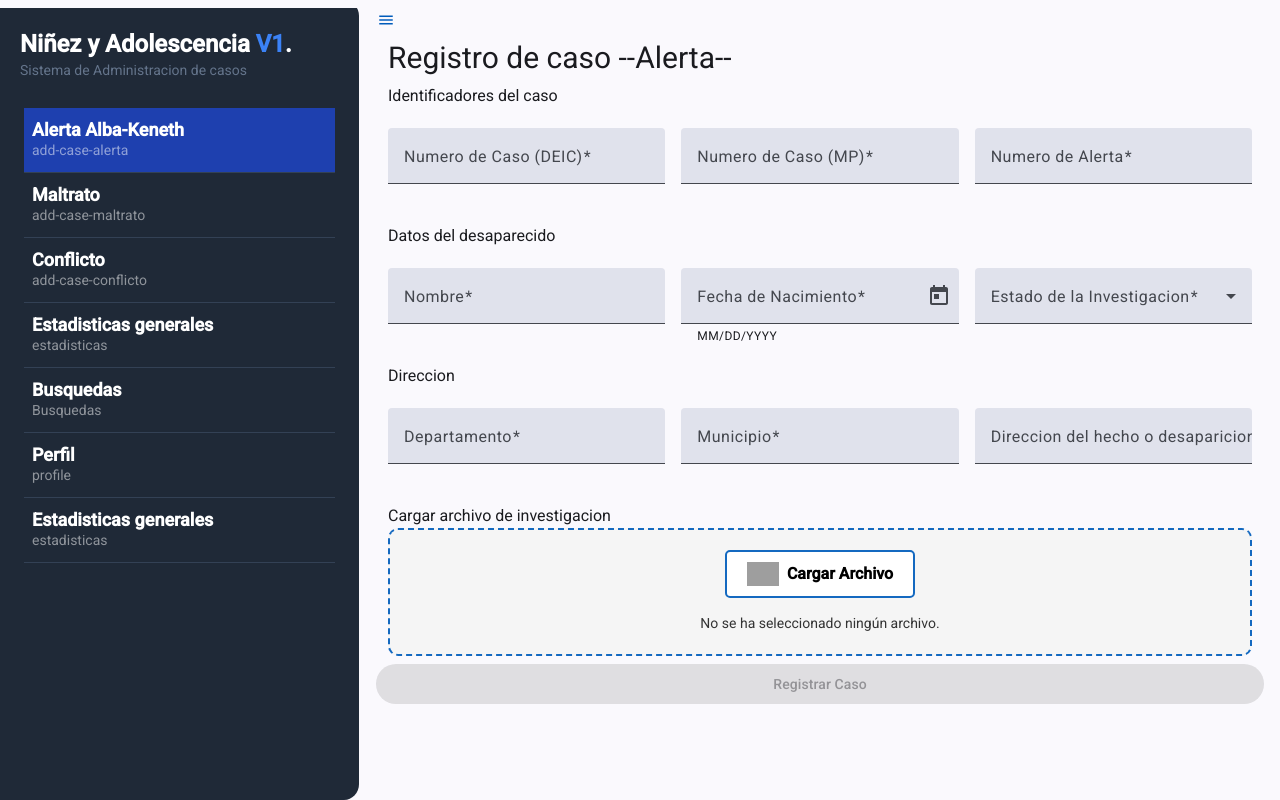
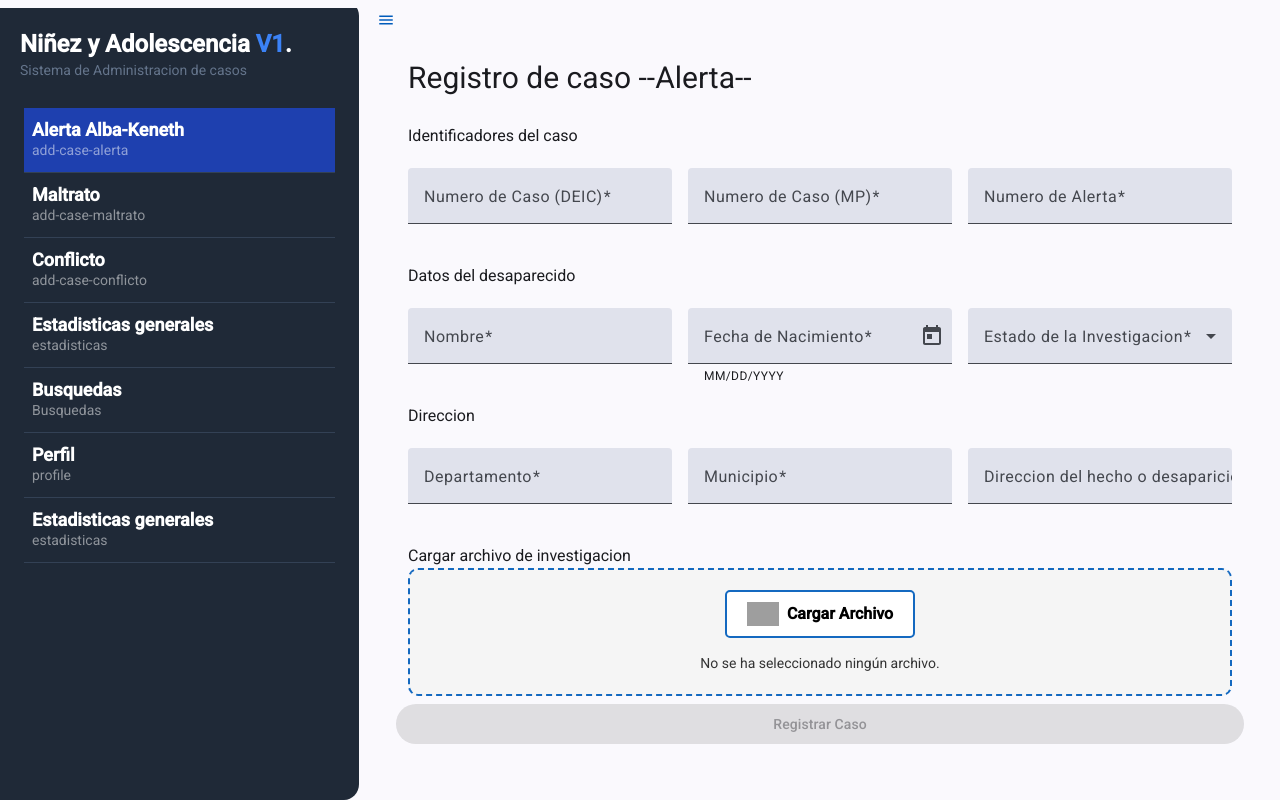
Before and after one commit to AnnerEscobar/casos-app, an Angular app: page /casos/add-case-alerta in a window 1280 px wide. Built offline with nearby package versions, Linux system fonts and the light colour scheme; grey boxes are pictures that could not be loaded.

Commit message:
carga de casos de alerta creada

```diff
--- a/src/app/casos/alerta.service.ts
+++ b/src/app/casos/alerta.service.ts
@@ -7,15 +7,14 @@ import { Observable } from 'rxjs';
 })
 export class AlertaService {
 
-  private baseUrl = 'Api'
+  private baseUrl = 'http://localhost:3000/alertas';
   private http = inject(HttpClient);
 
   constructor() { }
 
   registrarAlerta(formData: FormData): Observable<any>{
-    return this.http.post<any>(this.baseUrl, formData);
+    return this.http.post<any>(`${this.baseUrl}/crear-alerta`, formData);
   }
 
 
-
 }
--- a/src/app/casos/pages/add-case-alerta/add-case-alerta.component.css
+++ b/src/app/casos/pages/add-case-alerta/add-case-alerta.component.css
@@ -37,3 +37,33 @@
   font-size: 14px;
   color: #333;
 }
+
+
+.form-container {
+  position: relative;  /* Permite que el overlay esté posicionado dentro de este contenedor */
+  display: flex;
+  flex-direction: column;
+  gap: 20px;
+  padding: 20px;
+  /* Otras propiedades que puedas necesitar para tu contenedor */
+}
+
+/* Overlay con el spinner */
+.form-container.loading .overlay {
+  position: absolute;
+  top: 0;
+  left: 0;
+  width: 100%;
+  height: 100%;
+  background-color: rgba(0, 0, 0, 0.2); /* Fondo semitransparente */
+  display: flex;
+  justify-content: center;
+  align-items: center;
+  z-index: 1000;
+}
+
+mat-spinner {
+  display: block;
+  margin: 0 auto;
+  /* Ajusta el tamaño del spinner según tus necesidades */
+}
--- a/src/app/casos/pages/add-case-alerta/add-case-alerta.component.html
+++ b/src/app/casos/pages/add-case-alerta/add-case-alerta.component.html
@@ -1,3 +1,5 @@
+<div class="form-container" [ngClass]="{ 'loading': isLoading }">
+
 <h1 class="text-3xl ml-7">Registro de caso --Alerta--</h1>
 
 <form [formGroup]="myForm" (ngSubmit)="registrarCaso()" class="example-forme w-full p-2">
@@ -142,3 +144,9 @@
   </section>
 
 </form>
+
+<div class="overlay" *ngIf="isLoading">
+  <mat-spinner diameter="50"></mat-spinner>
+</div>
+
+</div>
--- a/src/app/casos/pages/add-case-alerta/add-case-alerta.component.ts
+++ b/src/app/casos/pages/add-case-alerta/add-case-alerta.component.ts
@@ -12,6 +12,7 @@ import { MatDatepickerModule } from '@angular/material/datepicker';
 import {MatSnackBar} from '@angular/material/snack-bar';
 import { AlertaService } from '../../alerta.service';
 import { response } from 'express';
+import {MatProgressSpinnerModule} from '@angular/material/progress-spinner';
 
 
 @Component({
@@ -29,6 +30,7 @@ import { response } from 'express';
     MatSelectModule,
     MatSlideToggleModule,
     ReactiveFormsModule,
+    MatProgressSpinnerModule
   ],
   templateUrl: './add-case-alerta.component.html',
   styleUrl: './add-case-alerta.component.css'
@@ -43,6 +45,7 @@ export default class AddCaseAlertaComponent {
 
 
   //variables
+  isLoading = false;
   fileName: string | null = null;
   selectedFile: File | null = null;
   estados = [
@@ -76,6 +79,8 @@ export default class AddCaseAlertaComponent {
       return;
     }
 
+    this.isLoading = true;
+
     const formData = new FormData();
     formData.append('numeroDeic', this.myForm.value.numeroDeic || '');
     formData.append('numeroMp', this.myForm.value.numeroMp || '');
@@ -92,15 +97,21 @@ export default class AddCaseAlertaComponent {
       next: (response) => {
         this._snackBar.open('Caso registrado correctamente', 'cerrado', { duration: 3000 });
         console.log('Respuesta del servidor', response);
+
+        this.resetFormState(this.myForm);
+        this.selectedFile = null;
+        this.isLoading = false;
       },
       error: (error) => {
         this._snackBar.open('Error al registrar el caso', 'cerrar', { duration: 3500 });
         console.log('Error al registrar el caso', error);
+        this.isLoading = false;
       },
       complete: () => {
         console.log('La operación de registro de caso ha finalizado.');
       }
     });
+
 
   }
 
@@ -118,4 +129,11 @@ export default class AddCaseAlertaComponent {
   }
 
 
+  resetFormState(formulario: FormGroup) {
+    formulario.reset()
+    formulario.markAsPristine();
+    formulario.markAsUntouched();
+  }
+
+
 }
```
